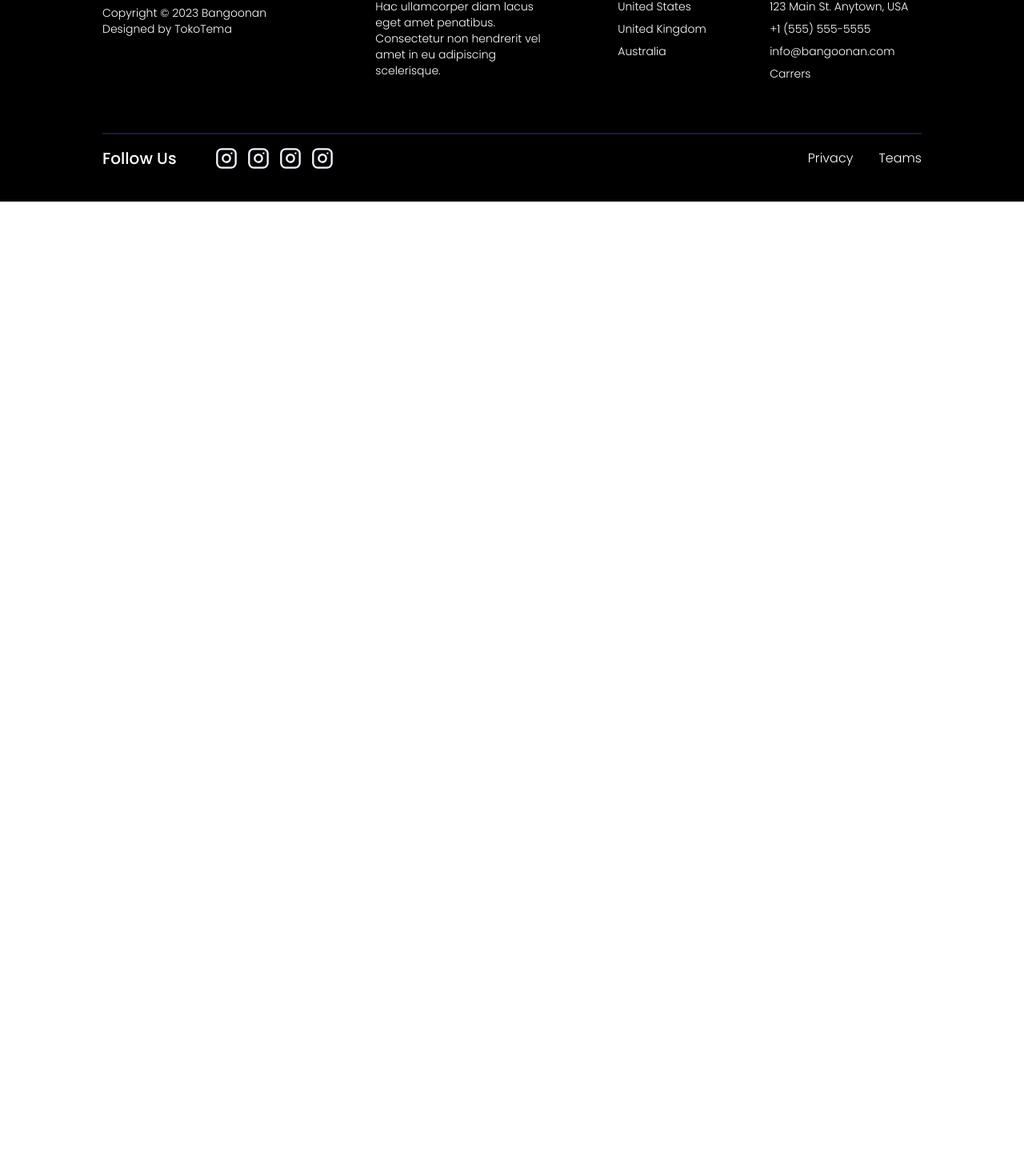
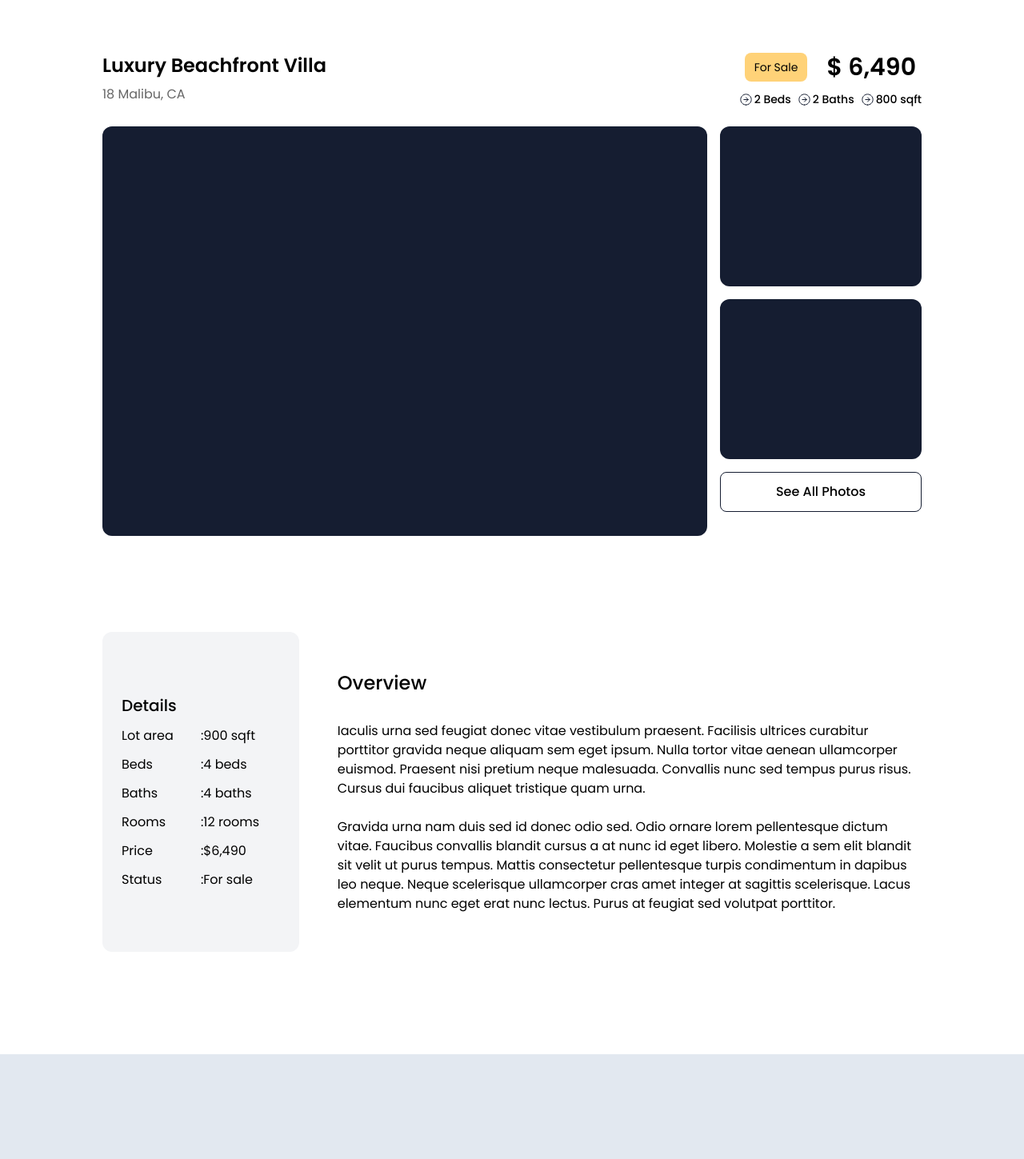
Before and after one commit to roushan-jha/Digital-Ipsum, a React (Vite) app in the folder 07_bangoonan_real_Estate/: page /property/1 in a window 1280 px wide. Shown: the part 574-2023 px from the top of the page at 80% size. Before the commit the page ends 826 px from the top, so only its background shows below. Built offline with nearby package versions, Linux system fonts and the light colour scheme.

Commit message:
completed property-details page

```diff
--- a/07_bangoonan_real_Estate/src/components/PropertyCard.jsx
+++ b/07_bangoonan_real_Estate/src/components/PropertyCard.jsx
@@ -23,11 +23,11 @@ const PropertyCard = ({tag, width}) => {
                 </div>
                 <div className='flex items-center gap-[2px]'>
                     <ArrowRight />
-                    <p className='text-sm'>2 Beds</p>
+                    <p className='text-sm'>2 Baths</p>
                 </div>
                 <div className='flex items-center gap-[2px]'>
                     <ArrowRight />
-                    <p className='text-sm'>2 Beds</p>
+                    <p className='text-sm'>800 sqft</p>
                 </div>
             </div>
         </div>
--- a/07_bangoonan_real_Estate/src/pages/PropertyDetailsPage.jsx
+++ b/07_bangoonan_real_Estate/src/pages/PropertyDetailsPage.jsx
@@ -1,14 +1,109 @@
-import React from 'react'
+import React from "react";
+import Testimonials from "../components/Testimonials";
+import PropertyCard from "../components/PropertyCard";
+import ArrowRight from "../svg/ArrowRight";
 
 const PropertyDetailsPage = () => {
   return (
-    <div>
-      <div className='h-[50vh] bg-primary flex flex-col gap-3 items-center justify-center'>
-        <h1 className='font-bold text-5xl text-white'>Property Details</h1>
-        <p className='font-medium text-white'>Home / Property Details</p>
+    <div className="font-primary">
+      <div className="h-[50vh] bg-primary flex flex-col gap-3 items-center justify-center">
+        <h1 className="font-bold text-5xl text-white">Property Details</h1>
+        <p className="font-medium text-white">Home / Property Details</p>
+      </div>
+      <div className="p-32">
+        <div className="flex flex-col gap-6">
+          <div className="flex justify-between">
+            <div className="flex flex-col gap-2">
+              <h2 className="font-semibold text-2xl">
+                Luxury Beachfront Villa
+              </h2>
+              <p className="opacity-60">18 Malibu, CA</p>
+            </div>
+            <div>
+              <div className="flex flex-col gap-3">
+                <div className="flex gap-6 items-center justify-center">
+                  <span className="px-3 py-2 bg-secondary rounded-lg text-sm">
+                    For Sale
+                  </span>
+                  <span className="font-semibold text-3xl">$ 6,490</span>
+                </div>
+                <div className="flex justify-between gap-2">
+                  <div className="flex items-center gap-[2px]">
+                    <ArrowRight />
+                    <p className="font-medium text-sm">2 Beds</p>
+                  </div>
+                  <div className="flex items-center gap-[2px]">
+                    <ArrowRight />
+                    <p className="font-medium text-sm">2 Baths</p>
+                  </div>
+                  <div className="flex items-center gap-[2px]">
+                    <ArrowRight />
+                    <p className="font-medium text-sm">800 sqft</p>
+                  </div>
+                </div>
+              </div>
+            </div>
+          </div>
+          <div className="flex gap-4">
+            <div className="w-3/4 bg-primary rounded-xl h-[64vh]"></div>
+            <div className="w-1/4 flex flex-col gap-4">
+              <div className="bg-primary rounded-xl h-[25vh]"></div>
+              <div className="bg-primary rounded-xl h-[25vh]"></div>
+              <div>
+                <button className="border-[1px] border-primary rounded-lg text-center py-3 px-4 w-full font-medium">See All Photos</button>
+              </div>
+            </div>
+          </div>
+          <div className="pt-24 flex justify-between items-center gap-12">
+              <div className="w-1/4 bg-gray-100 h-[50vh] rounded-xl p-6 flex flex-col justify-center gap-3">
+                <h5 className="font-medium text-xl">Details</h5>
+                <div className="flex justify-between items-center">
+                  <p className="w-1/2">Lot area</p>
+                  <p className="w-1/2">:900 sqft</p>
+                </div>
+                <div className="flex justify-between items-center">
+                  <p className="w-1/2">Beds</p>
+                  <p className="w-1/2">:4 beds</p>
+                </div>
+                <div className="flex justify-between items-center">
+                  <p className="w-1/2">Baths</p>
+                  <p className="w-1/2">:4 baths</p>
+                </div>
+                <div className="flex justify-between items-center">
+                  <p className="w-1/2">Rooms</p>
+                  <p className="w-1/2">:12 rooms</p>
+                </div>
+                <div className="flex justify-between items-center">
+                  <p className="w-1/2">Price</p>
+                  <p className="w-1/2">:$6,490</p>
+                </div>
+                <div className="flex justify-between items-center">
+                  <p className="w-1/2">Status</p>
+                  <p className="w-1/2">:For sale</p>
+                </div>
+              </div>
+              <div className="w-3/4 flex flex-col gap-8">
+                <h3 className="font-medium text-2xl">Overview</h3>
+                <div className="flex flex-col gap-6">
+                  <p>Iaculis urna sed feugiat donec vitae vestibulum praesent. Facilisis ultrices curabitur porttitor gravida neque aliquam sem eget ipsum. Nulla tortor vitae aenean ullamcorper euismod. Praesent nisi pretium neque malesuada. Convallis nunc sed tempus purus risus. Cursus dui faucibus aliquet tristique quam urna.</p>
+                  <p>Gravida urna nam duis sed id donec odio sed. Odio ornare lorem pellentesque dictum vitae. Faucibus convallis blandit cursus a at nunc id eget libero. Molestie a sem elit blandit sit velit ut purus tempus. Mattis consectetur pellentesque turpis condimentum in dapibus leo neque. Neque scelerisque ullamcorper cras amet integer at sagittis scelerisque. Lacus elementum nunc eget erat nunc lectus. Purus at feugiat sed volutpat porttitor. </p>
+                </div>
+              </div>
+          </div>
+        </div>
+      </div>
+      <Testimonials />
+      <div className="p-32 flex flex-col gap-4">
+        <h2 className="font-semibold text-2xl">Related Properties</h2>
+        <div className="flex justify-between gap-6">
+          <PropertyCard tag="sale" />
+          <PropertyCard tag="rent" />
+          <PropertyCard tag="sale" />
+          <PropertyCard tag="rent" />
+        </div>
       </div>
     </div>
-  )
-}
+  );
+};
 
-export default PropertyDetailsPage
+export default PropertyDetailsPage;
```
